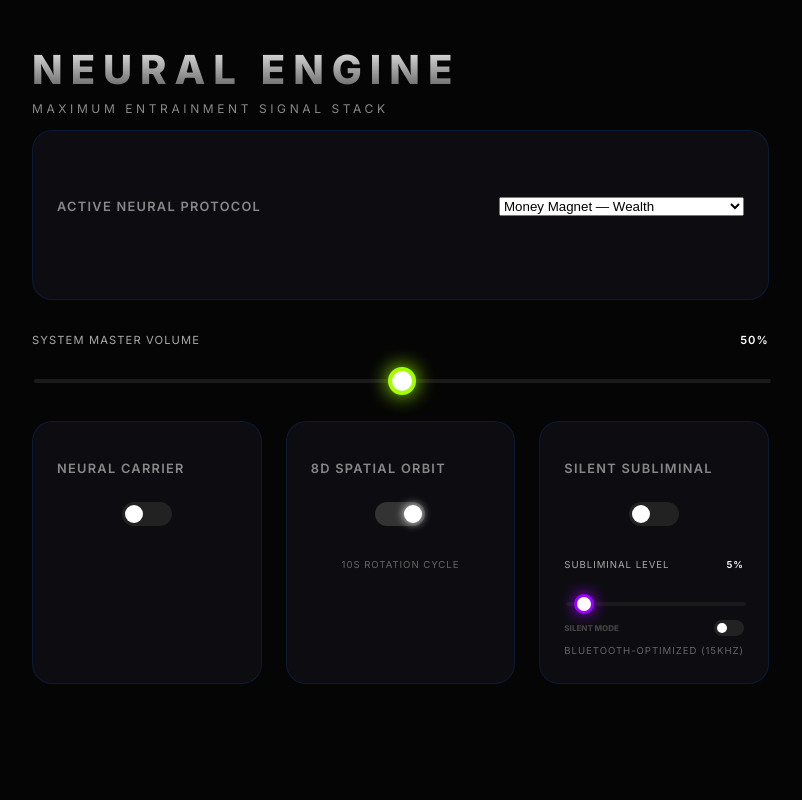
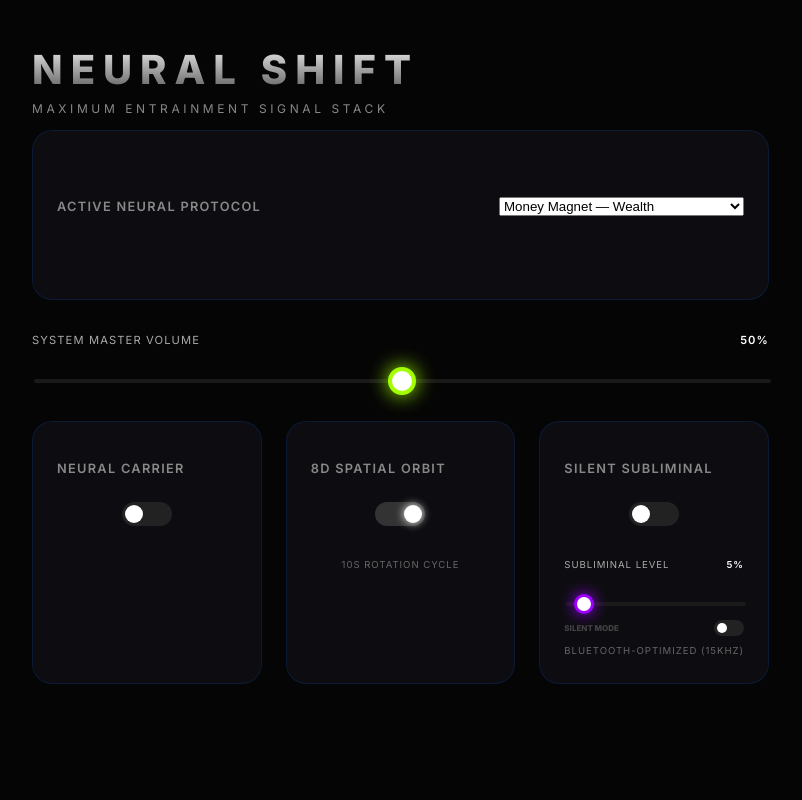
Before and after one commit to lilwezzy/neural, a React (Vite) app: page / in a window 1280 px wide. Shown: the top 800 px of the page, without its empty margins (0-802 px from the left). Built offline with nearby package versions, Linux system fonts and the light colour scheme.

Commit message:
Branding: Rename application to Neural Shift

```diff
--- a/index.html
+++ b/index.html
@@ -5,7 +5,7 @@
   <meta charset="UTF-8" />
   <link rel="icon" type="image/png" href="/sri-yantra.png" />
   <meta name="viewport" content="width=device-width, initial-scale=1.0, viewport-fit=cover" />
-  <title>Antigravity - Maximum Entrainment</title>
+  <title>Neural Shift</title>
 </head>
 
 <body>
--- a/src/components/Dashboard.tsx
+++ b/src/components/Dashboard.tsx
@@ -119,7 +119,7 @@ export default function Dashboard() {
 
             <div className="dashboard-container">
                 <div className="header">
-                    <h1>NEURAL ENGINE</h1>
+                    <h1>NEURAL SHIFT</h1>
                     <p>Maximum Entrainment Signal Stack</p>
                 </div>
                 <div className="program-select card" style={{ marginBottom: '2rem', minHeight: '120px', display: 'flex', flexDirection: 'column', justifyContent: 'center' }}>
```
